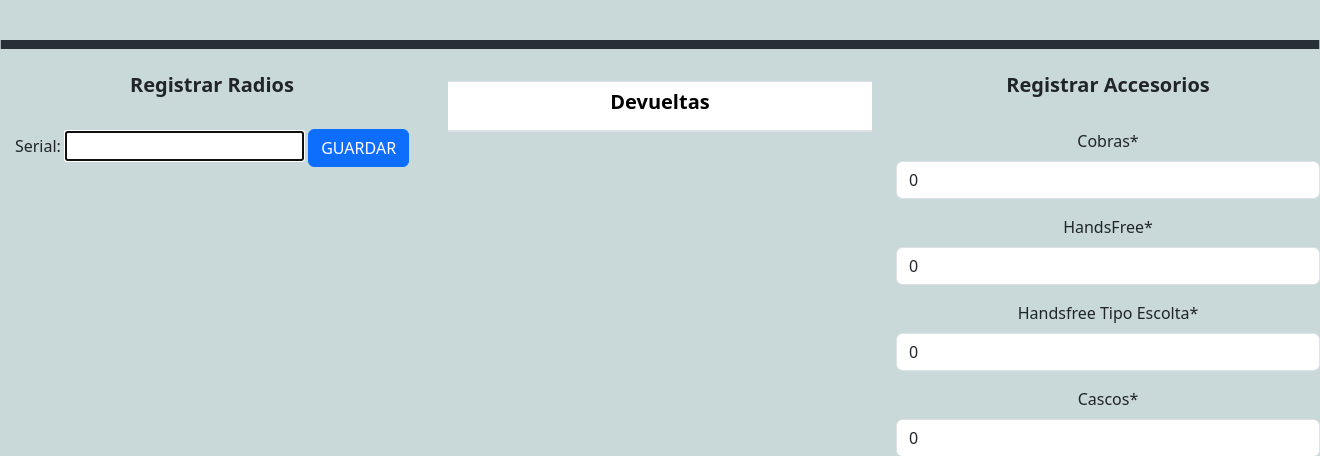
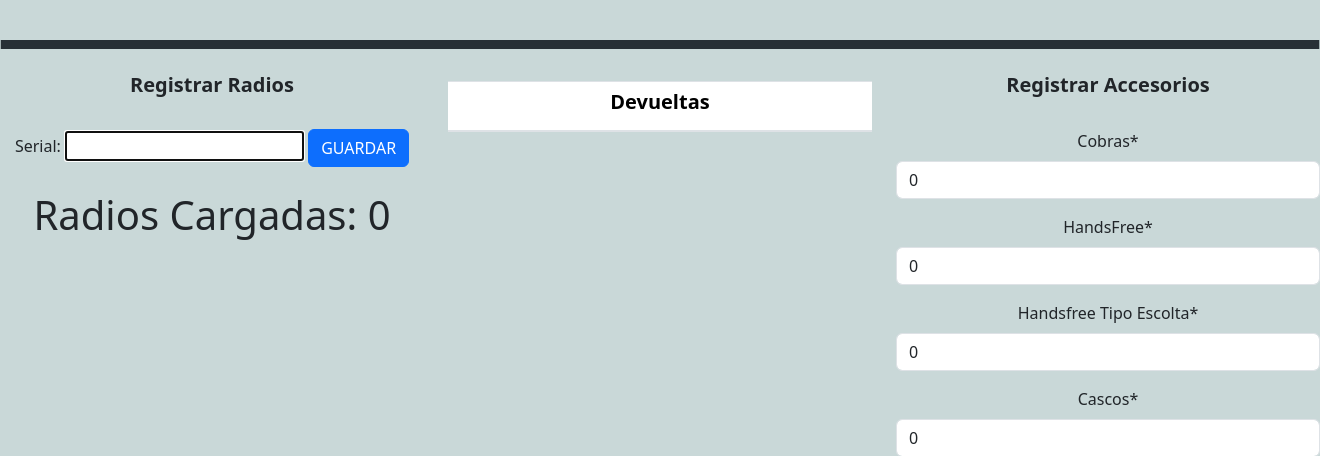
Before and after one commit to lcastillo1486/ControlRadios, a Django app: page /entradas/1 in a window 1320 px wide; the page is wider, and only the part inside the window is pictured. Shown: the part 310-766 px from the top of that part. Run offline with Django 4.2, Linux system fonts and the light colour scheme; a user stored in the database is signed in; data comes from the database, SQL or seed files in the repository; lists and menus that the app fills with data are empty; some libraries are stand-ins or nearby versions.

Commit message:
numero_rx_entradas

```diff
--- a/movimientos/templates/entradas.html
+++ b/movimientos/templates/entradas.html
@@ -118,7 +118,7 @@
                 </button>
             </form>
             <br>
-
+            <h1> Radios Cargadas: {{cantidad_rx}}</h1>
 
         </div>
         <div class="col-sm-12 col-md-6 col-lg-4 col-xl-4">
--- a/movimientos/views.py
+++ b/movimientos/views.py
@@ -146,8 +146,9 @@ def entradas(request, id):
 #buscar las radios cargadas
 
     radiosCargadas = movimientoRadios.objects.filter(id_salida = id, estado = "D")
+    cuenta_radios_cargadas  = movimientoRadios.objects.filter(id_salida = id, estado = "D").count()
     return render(request, 'entradas.html',{"listado_entrada": msalida, "listado_orden":ordenes, "listadoRadiosCargadas":radiosCargadas, "form":form,
-                                             "formEntrada":formEntrada})
+                                             "formEntrada":formEntrada, 'cantidad_rx':cuenta_radios_cargadas})
 @login_required
 def entradatotal(request, id, id_orden):
 
```
